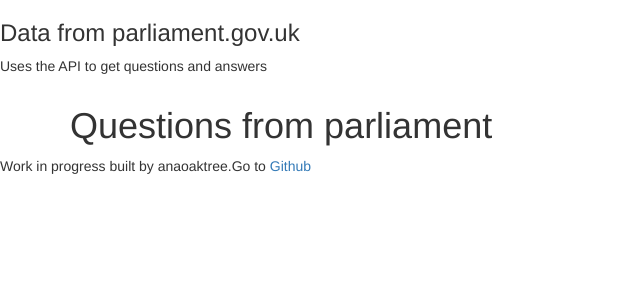
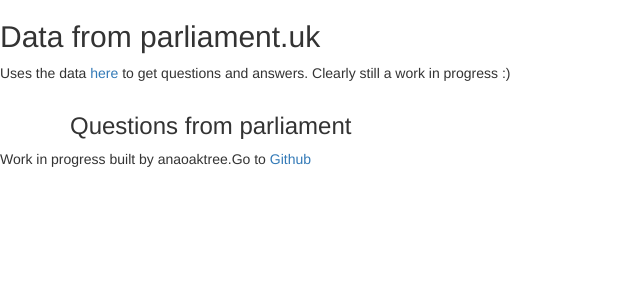
Before and after one commit to anaoaktree/theimpartialmilitant, a Django app: page / in a window 1280 px wide. Shown: the top 300 px of the page, without its empty margins (0-640 px from the left). Run offline with Django 3.2, Linux system fonts and the light colour scheme; data that the repository does not hold is empty; some libraries are stand-ins or nearby versions.

Commit message:
added link to parliament data

```diff
--- a/theimpartialmilitant_app/templates/theimpartialmilitant_app/index.html
+++ b/theimpartialmilitant_app/templates/theimpartialmilitant_app/index.html
@@ -2,13 +2,13 @@
 
 {% block body %}
 <header>
-    <h3>Data from parliament.gov.uk</h3>
-    <p>Uses the API to get questions and answers</p>
+    <h2>Data from parliament.uk</h2>
+    <p>Uses the data <a href="http://explore.data.parliament.uk/">here</a> to get questions and answers. Clearly still a work in progress :) </p>
 </header>
 
 <section class="container">
     <header>
-        <h1>Questions from parliament</h1>
+        <h3>Questions from parliament</h3>
     </header>
     <div class="row">
         {% for issue in issues %}
```
